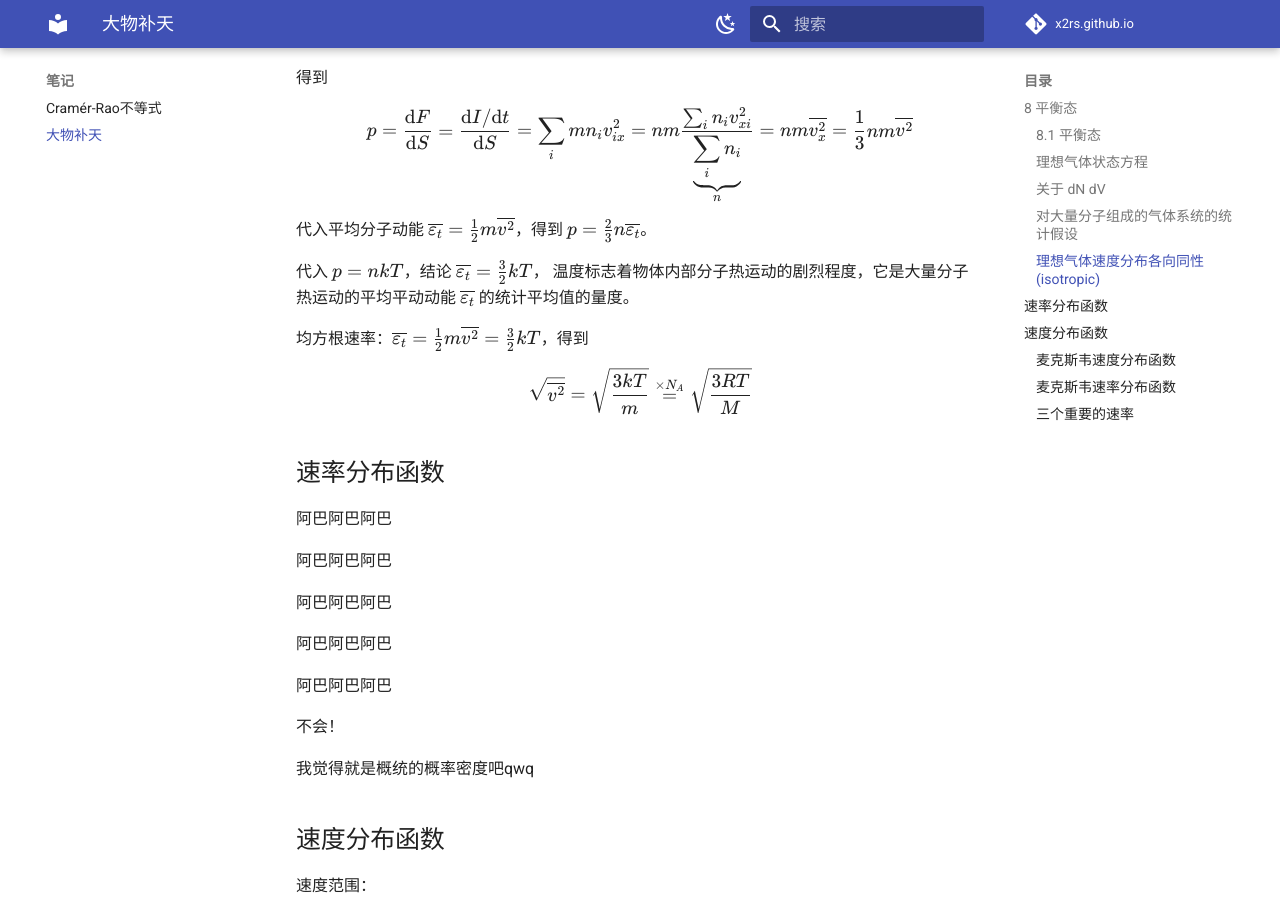
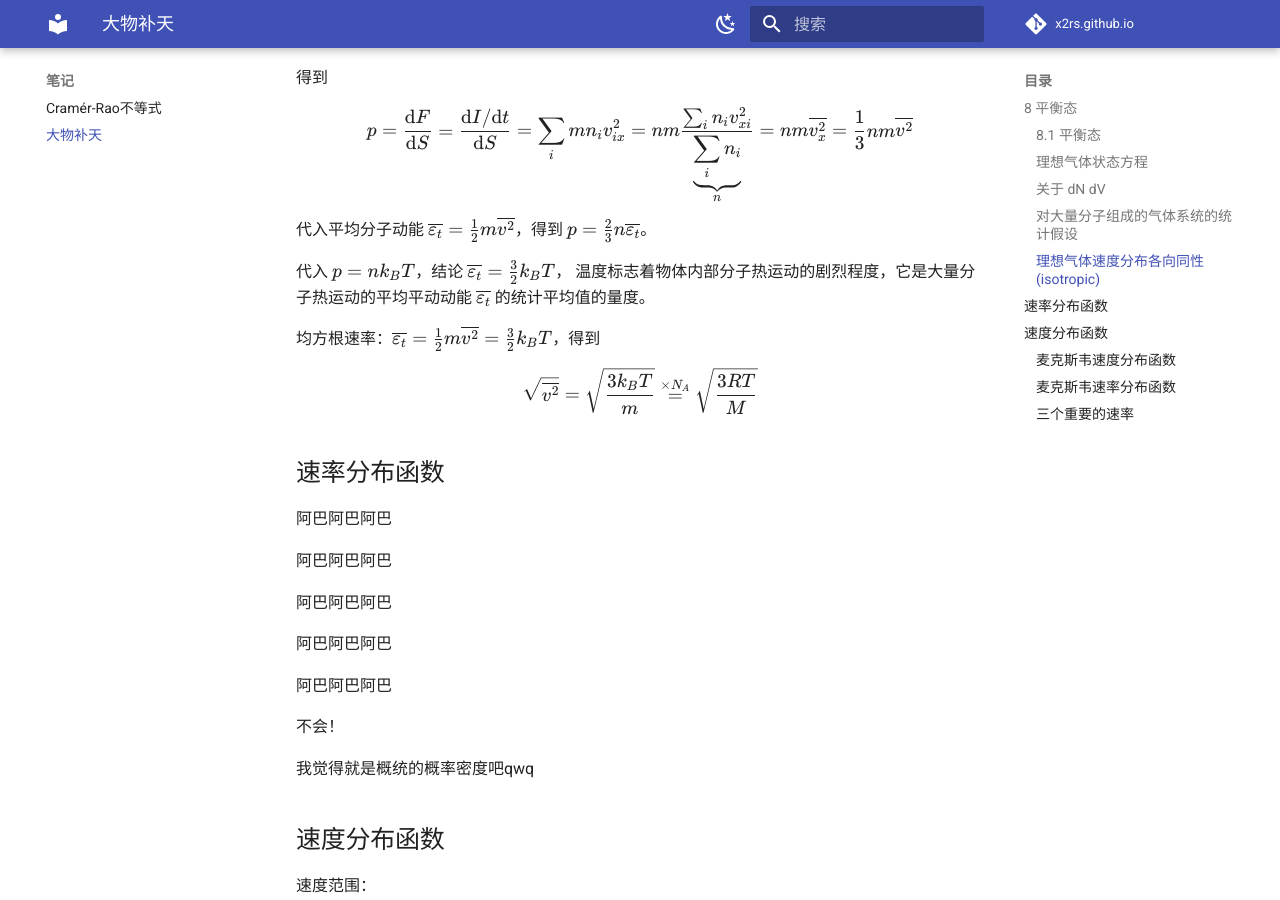
Before and after one commit to x2rs/x2rs.github.io, an MkDocs documentation site: the page built from docs/notes/physics.md, in a window 1280 px wide and 900 px high, scrolled down 2178 px. Built offline with MkDocs 1.6.1 and Material for MkDocs 9.7.7, drawn with Linux system fonts in a browser that asks for light colours; comment, search, counter and statistics services are not loaded.

Commit message:
replace k -> k_B

```diff
--- a/docs/notes/physics.md
+++ b/docs/notes/physics.md
@@ -118,11 +118,11 @@ p=\frac{\mathrm d F}{\mathrm d S}=\frac{\mathrm d I/\mathrm d t}{\mathrm d S}=\s
 $$
 代入平均分子动能 $\overline{\varepsilon _t}=\frac{1}{2}m\overline{v^2}$，得到 $p=\frac{2}{3}n\overline{\varepsilon_t}$。
 
-代入 $p=nkT$，结论 $\overline{\varepsilon_t}=\frac{3}{2}kT$， 温度标志着物体内部分子热运动的剧烈程度，它是大量分子热运动的平均平动动能 $\overline{\varepsilon_t}$ 的统计平均值的量度。
+代入 $p=nk_B T$，结论 $\overline{\varepsilon_t}=\frac{3}{2}k_B T$， 温度标志着物体内部分子热运动的剧烈程度，它是大量分子热运动的平均平动动能 $\overline{\varepsilon_t}$ 的统计平均值的量度。
 
-均方根速率：$\overline{\varepsilon_t}=\frac{1}{2}m\overline{v^2}=\frac{3}{2}kT$，得到
+均方根速率：$\overline{\varepsilon_t}=\frac{1}{2}m\overline{v^2}=\frac{3}{2}k_B T$，得到
 $$
-\sqrt{\overline{v^2}}=\sqrt{\frac{3kT}{m}}\overset{\times N_A}{=}\sqrt{\frac{3RT}{M}}
+\sqrt{\overline{v^2}}=\sqrt{\frac{3k_B T}{m}}\overset{\times N_A}{=}\sqrt{\frac{3RT}{M}}
 $$
 
 ## 速率分布函数
```
